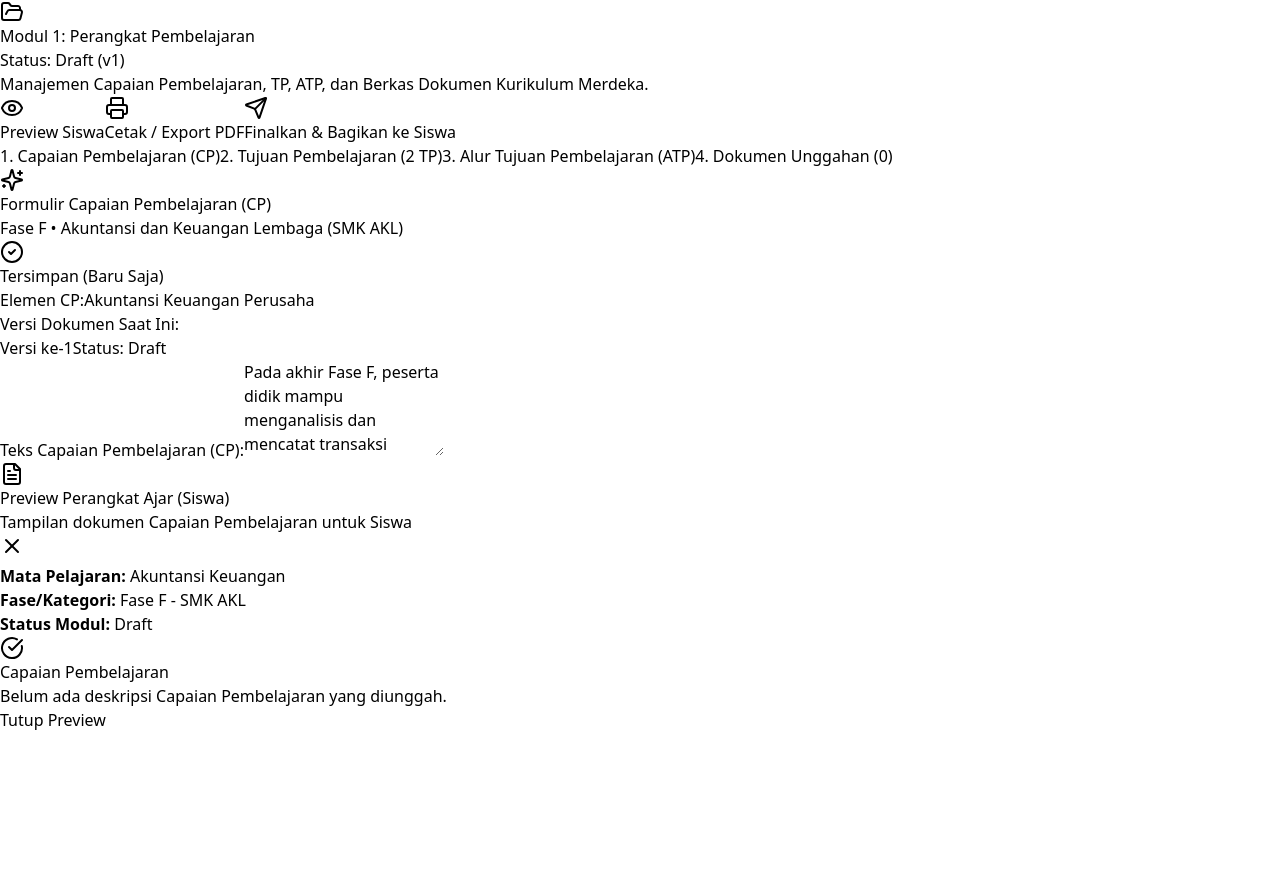
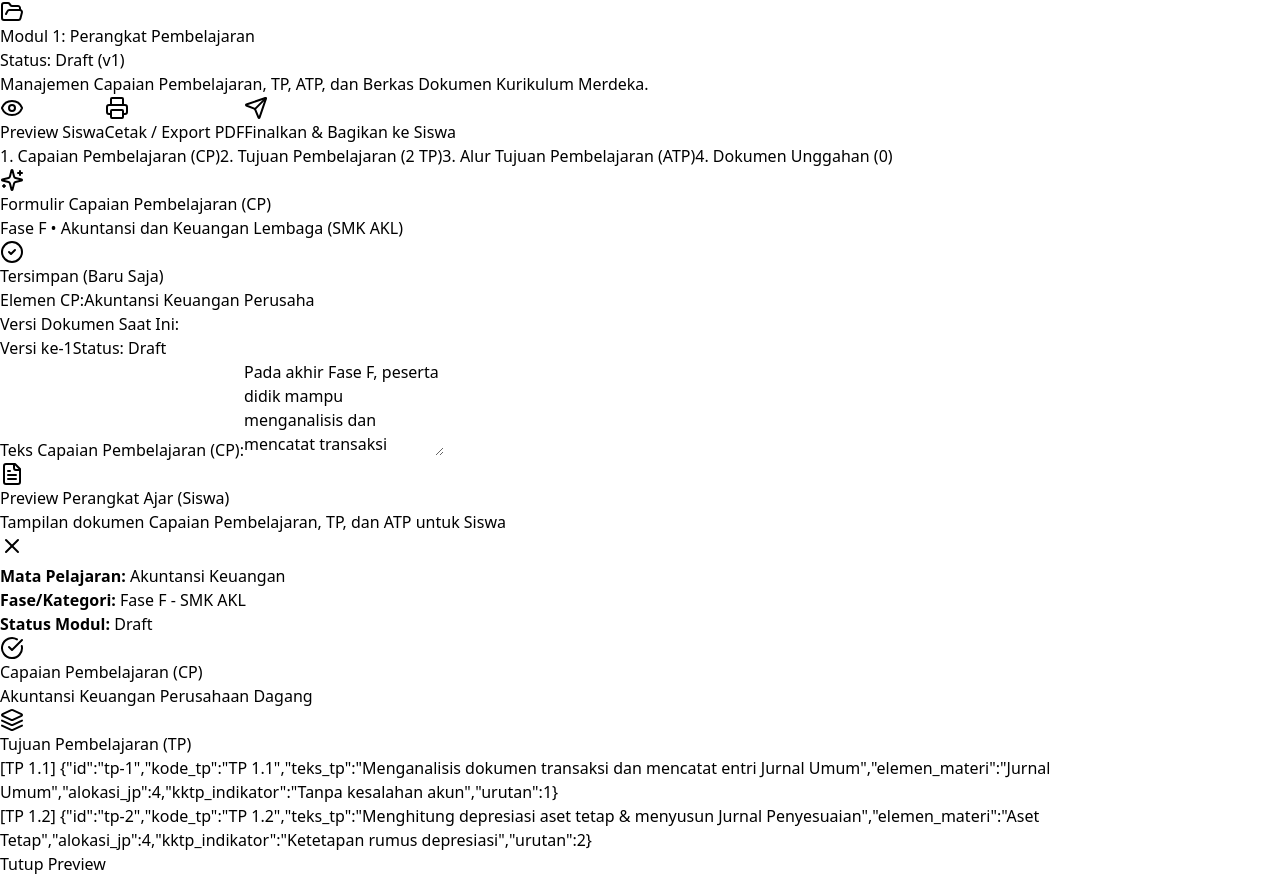
Before and after one commit to nindyyoctaaa-byte/balancea-app, a Next.js app: page /perangkat in a window 1280 px wide. Both pictures are taken after a click on the button "Preview Siswa". Before the commit the page ends 800 px from the top, so only its background shows below. Built offline with nearby package versions, Linux system fonts and the light colour scheme.

Commit message:
PreviewSiswaModal.tsx

```diff
--- a/components/perangkat/PreviewSiswaModal.tsx
+++ b/components/perangkat/PreviewSiswaModal.tsx
@@ -1,18 +1,22 @@
 'use client';
 
 import React from 'react';
-import { X, CheckCircle, FileText } from 'lucide-react';
+import { X, CheckCircle, FileText, Layers, ListChecks } from 'lucide-react';
 
 interface PreviewSiswaModalProps {
   isOpen: boolean;
   onClose: () => void;
-  cpData?: any;
+  cp?: any;
+  tpList?: any[];
+  atpList?: any[];
 }
 
 export default function PreviewSiswaModal({
   isOpen,
   onClose,
-  cpData,
+  cp,
+  tpList = [],
+  atpList = [],
 }: PreviewSiswaModalProps) {
   if (!isOpen) return null;
 
@@ -30,7 +34,7 @@ export default function PreviewSiswaModal({
                 Preview Perangkat Ajar (Siswa)
               </h3>
               <p className="text-sm text-gray-500">
-                Tampilan dokumen Capaian Pembelajaran untuk Siswa
+                Tampilan dokumen Capaian Pembelajaran, TP, dan ATP untuk Siswa
               </p>
             </div>
           </div>
@@ -43,22 +47,58 @@ export default function PreviewSiswaModal({
         </div>
 
         {/* Content */}
-        <div className="space-y-4 text-sm text-gray-700">
+        <div className="space-y-6 text-sm text-gray-700">
+          {/* Header Info */}
           <div className="p-4 bg-gray-50 rounded-2xl space-y-2 border border-gray-100">
-            <p><strong>Mata Pelajaran:</strong> {cpData?.nama_matpel || 'Akuntansi Keuangan'}</p>
-            <p><strong>Fase/Kategori:</strong> {cpData?.fase || 'Fase F'} - SMK AKL</p>
-            <p><strong>Status Modul:</strong> {cpData?.status || 'Draft'}</p>
+            <p><strong>Mata Pelajaran:</strong> {cp?.nama_matpel || cp?.matpel || 'Akuntansi Keuangan'}</p>
+            <p><strong>Fase/Kategori:</strong> {cp?.fase || 'Fase F'} - SMK AKL</p>
+            <p><strong>Status Modul:</strong> {cp?.status || 'Draft'}</p>
           </div>
 
+          {/* CP Section */}
           <div className="p-4 border rounded-2xl space-y-2">
             <h4 className="font-semibold text-gray-900 flex items-center gap-2">
               <CheckCircle className="w-4 h-4 text-emerald-500" />
-              Capaian Pembelajaran
+              Capaian Pembelajaran (CP)
             </h4>
             <p className="text-gray-600 leading-relaxed">
-              {cpData?.deskripsi || 'Belum ada deskripsi Capaian Pembelajaran yang diunggah.'}
+              {cp?.deskripsi || cp?.elemen || 'Belum ada deskripsi Capaian Pembelajaran.'}
             </p>
           </div>
+
+          {/* TP Section */}
+          {tpList.length > 0 && (
+            <div className="p-4 border rounded-2xl space-y-3">
+              <h4 className="font-semibold text-gray-900 flex items-center gap-2">
+                <Layers className="w-4 h-4 text-blue-500" />
+                Tujuan Pembelajaran (TP)
+              </h4>
+              <ul className="list-disc list-inside space-y-1 text-gray-600">
+                {tpList.map((tp: any, index: number) => (
+                  <li key={index}>
+                    {tp.kode_tp ? `[${tp.kode_tp}] ` : ''}{tp.deskripsi || tp.tp_text || JSON.stringify(tp)}
+                  </li>
+                ))}
+              </ul>
+            </div>
+          )}
+
+          {/* ATP Section */}
+          {atpList.length > 0 && (
+            <div className="p-4 border rounded-2xl space-y-3">
+              <h4 className="font-semibold text-gray-900 flex items-center gap-2">
+                <ListChecks className="w-4 h-4 text-purple-500" />
+                Alur Tujuan Pembelajaran (ATP)
+              </h4>
+              <ul className="list-decimal list-inside space-y-1 text-gray-600">
+                {atpList.map((atp: any, index: number) => (
+                  <li key={index}>
+                    {atp.materi || atp.atp_text || JSON.stringify(atp)}
+                  </li>
+                ))}
+              </ul>
+            </div>
+          )}
         </div>
 
         {/* Footer */}
```
